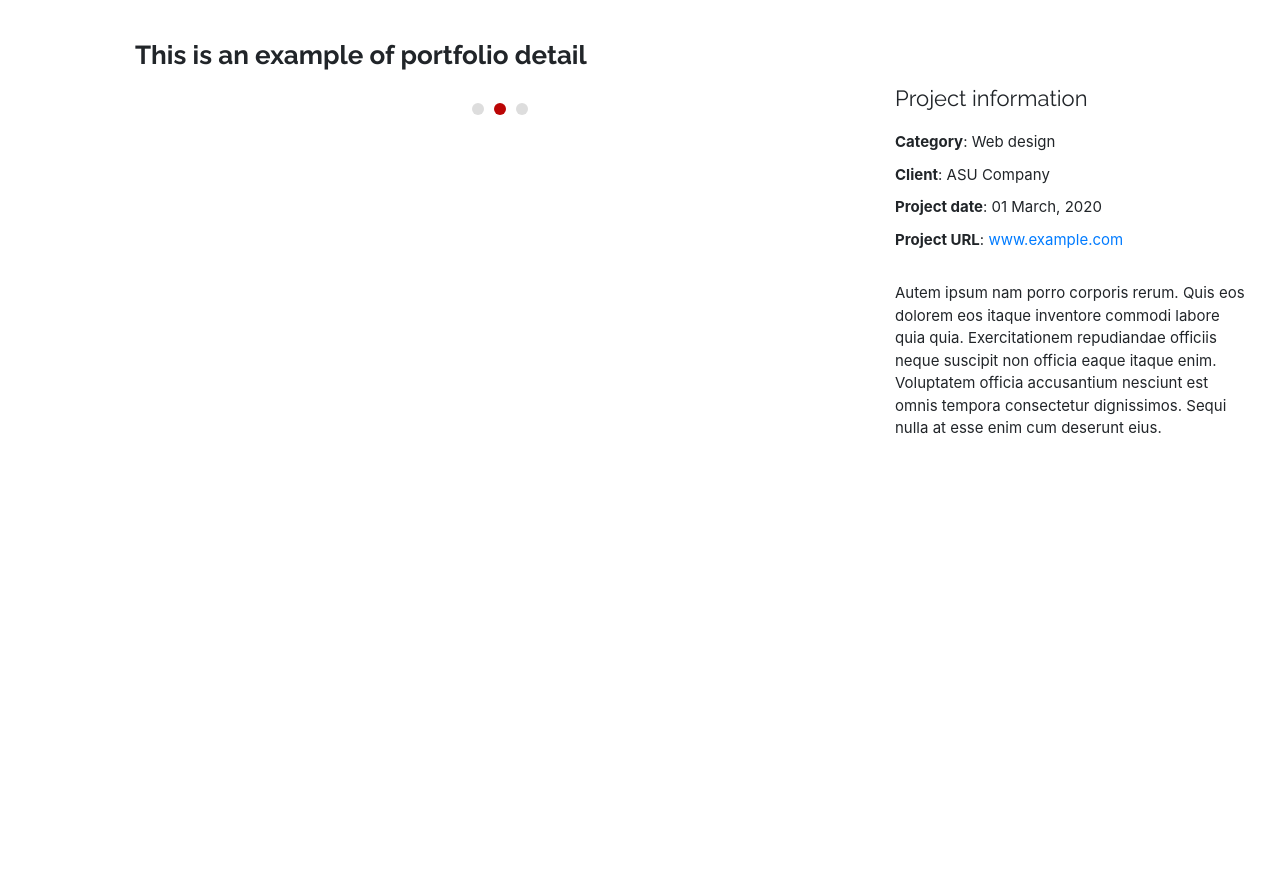
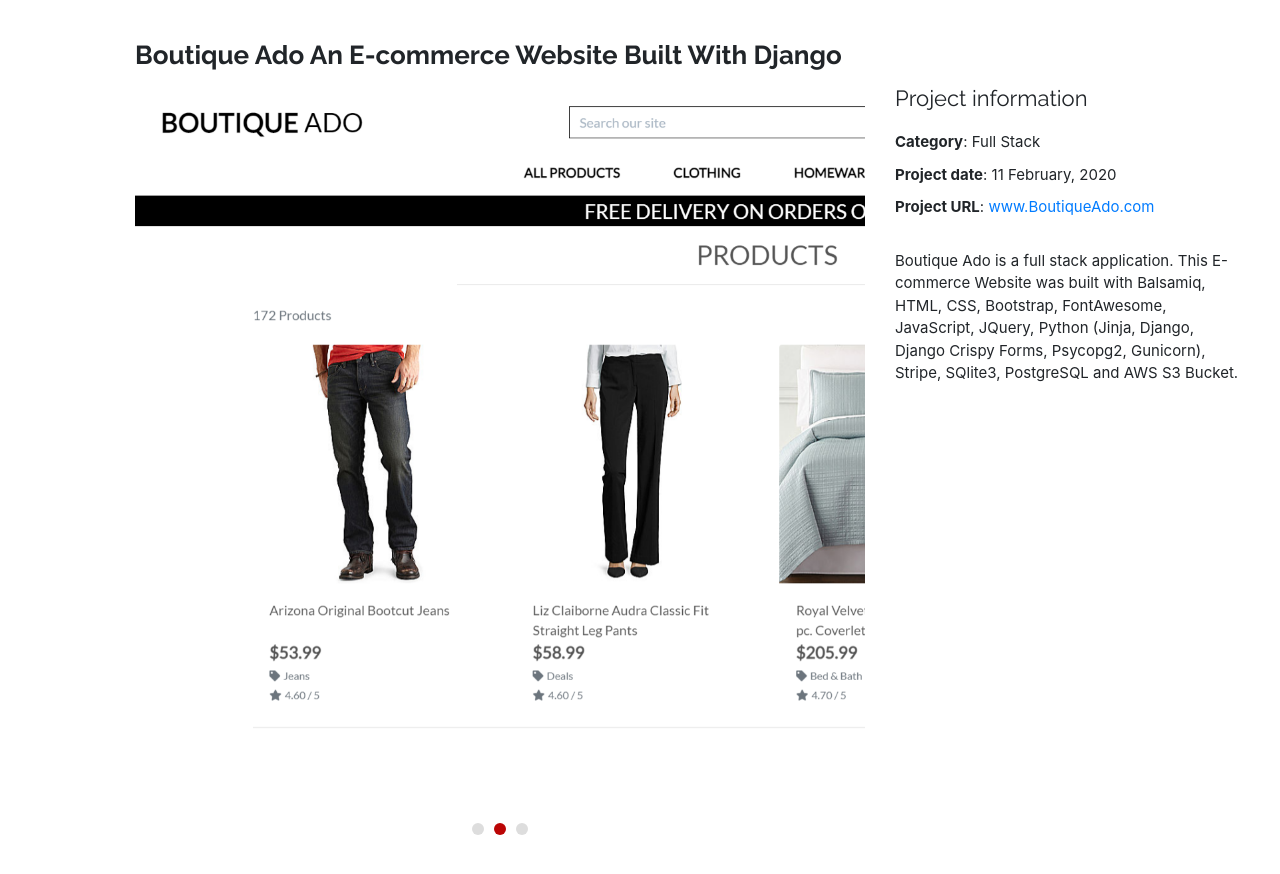
Before and after one commit to randyaajr/portfolio-randy, a website with bundled scripts: page portfolio-details.html in a window 1280 px wide. Before the commit the page ends 800 px from the top, so only its background shows below. Built offline with nearby package versions, Linux system fonts and the light colour scheme.

Commit message:
Completed project info for Boutique Ado

```diff
--- a/portfolio-details.html
+++ b/portfolio-details.html
@@ -46,25 +46,24 @@
         <div class="row">
 
           <div class="col-lg-8">
-            <h2 class="portfolio-title">This is an example of portfolio detail</h2>
+            <h2 class="portfolio-title">Boutique Ado An E-commerce Website Built With Django</h2>
             <div class="owl-carousel portfolio-details-carousel">
-              <img src="assets/img/portfolio/portfolio-details-1.jpg" class="img-fluid" alt="">
-              <img src="assets/img/portfolio/portfolio-details-2.jpg" class="img-fluid" alt="">
-              <img src="assets/img/portfolio/portfolio-details-3.jpg" class="img-fluid" alt="">
+                <img src="assets/img/portfolio/boutique.PNG" class="img-fluid" alt="">
+              <img src="assets/img/portfolio/boutique2.PNG" class="img-fluid" alt="">
+              <img src="assets/img/portfolio/boutique3.PNG" class="img-fluid" alt="">
             </div>
           </div>
 
           <div class="col-lg-4 portfolio-info">
             <h3>Project information</h3>
             <ul>
-              <li><strong>Category</strong>: Web design</li>
-              <li><strong>Client</strong>: ASU Company</li>
-              <li><strong>Project date</strong>: 01 March, 2020</li>
-              <li><strong>Project URL</strong>: <a href="#">www.example.com</a></li>
+              <li><strong>Category</strong>: Full Stack</li>
+              <li><strong>Project date</strong>: 11 February, 2020</li>
+              <li><strong>Project URL</strong>: <a href="https://randyaajr-shop.herokuapp.com/">www.BoutiqueAdo.com</a></li>
             </ul>
 
             <p>
-              Autem ipsum nam porro corporis rerum. Quis eos dolorem eos itaque inventore commodi labore quia quia. Exercitationem repudiandae officiis neque suscipit non officia eaque itaque enim. Voluptatem officia accusantium nesciunt est omnis tempora consectetur dignissimos. Sequi nulla at esse enim cum deserunt eius.
+                Boutique Ado is a full stack application. This E-commerce Website was built with Balsamiq, HTML, CSS, Bootstrap, FontAwesome, JavaScript, JQuery, Python (Jinja, Django, Django Crispy Forms, Psycopg2, Gunicorn), Stripe, SQlite3, PostgreSQL and AWS S3 Bucket.
             </p>
           </div>
 
```
